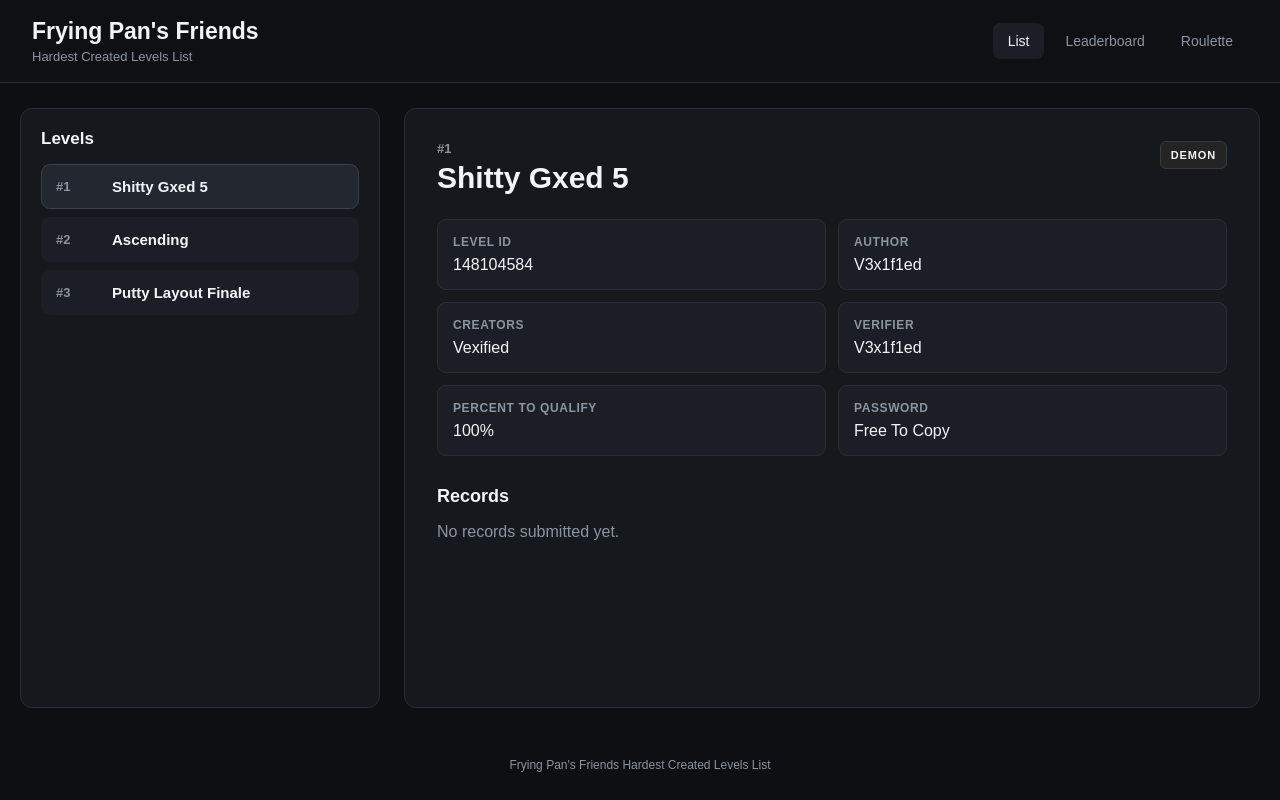
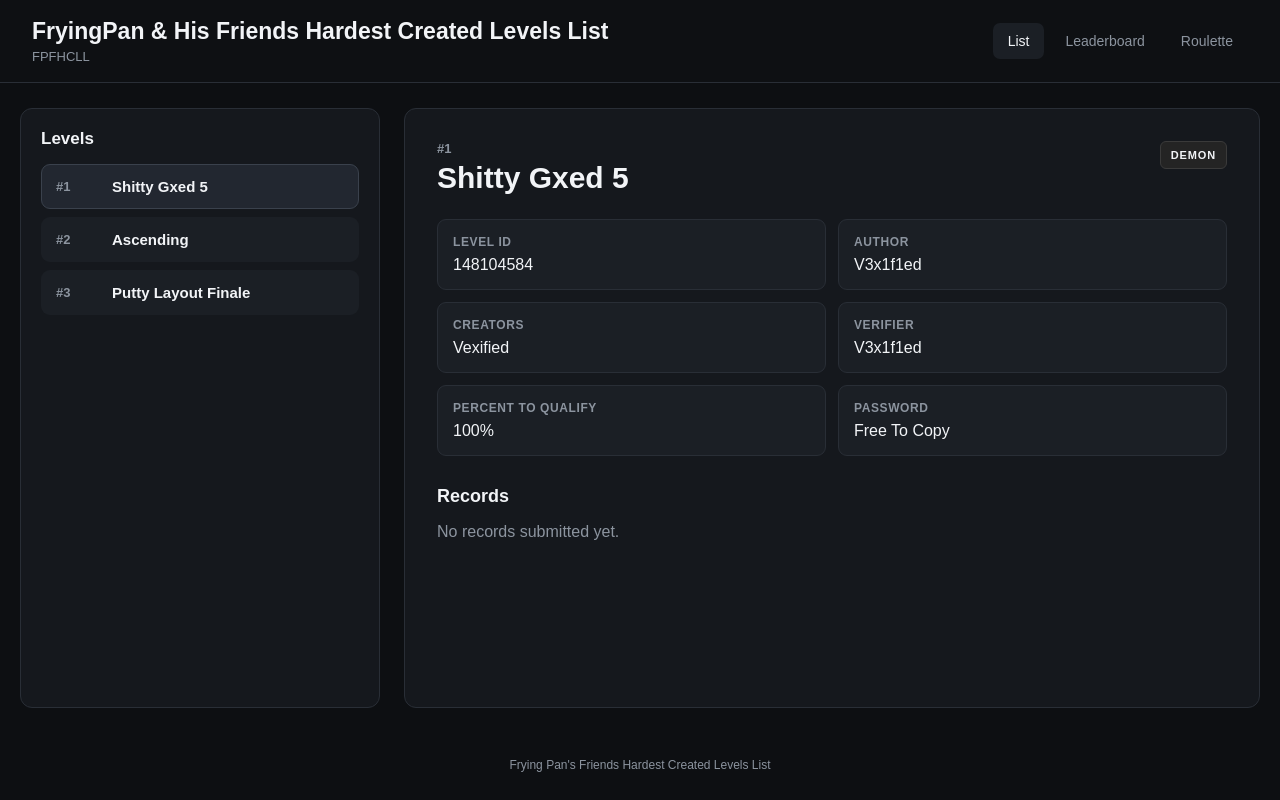
Before and after one commit to InvertNothing/FryingPansFriendsHardestCreatedLevelsList, a plain HTML site: page index.html in a window 1280 px wide. Drawn offline with Linux system fonts and the light colour scheme.

Commit message:
Update title and header in index.html

```diff
--- a/index.html
+++ b/index.html
@@ -4,7 +4,7 @@
     <meta charset="UTF-8">
     <meta name="viewport" content="width=device-width, initial-scale=1.0">
 
-    <title>Frying Pan's Friends</title>
+    <title>FryingPan & His Friends Hardest Created Levels List</title>
 
     <link rel="stylesheet" href="./style.css">
 </head>
@@ -12,8 +12,8 @@
 <body>
     <header class="header">
         <div class="header-left">
-            <h1>Frying Pan's Friends</h1>
-            <p>Hardest Created Levels List</p>
+            <h1>FryingPan & His Friends Hardest Created Levels List</h1>
+            <p>FPFHCLL</p>
         </div>
 
         <nav>
```
